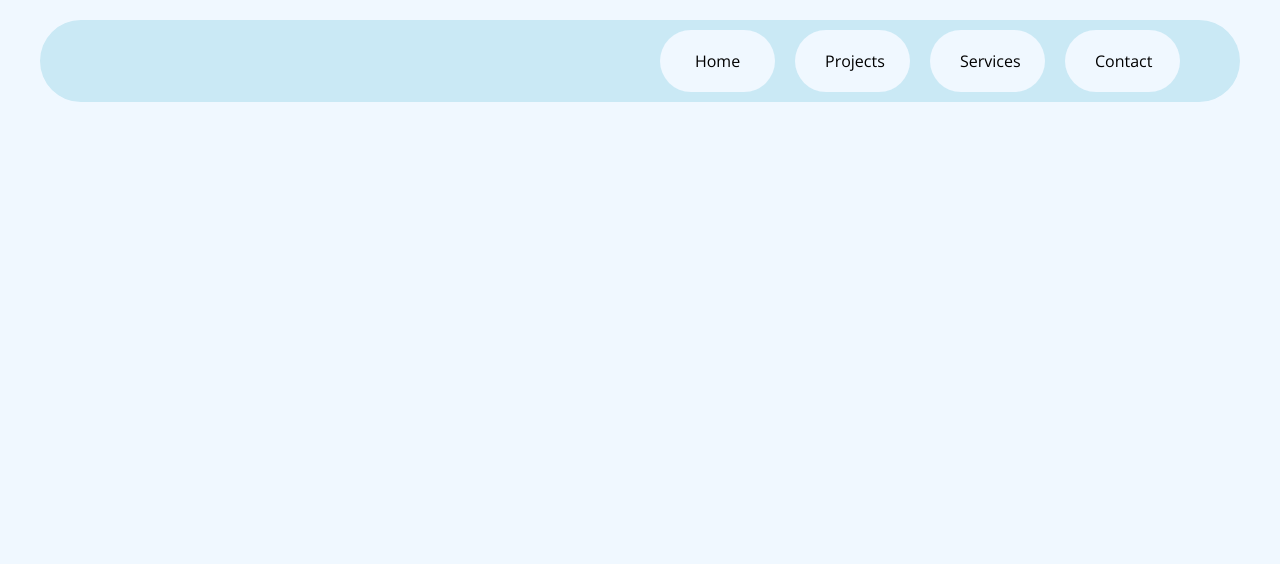
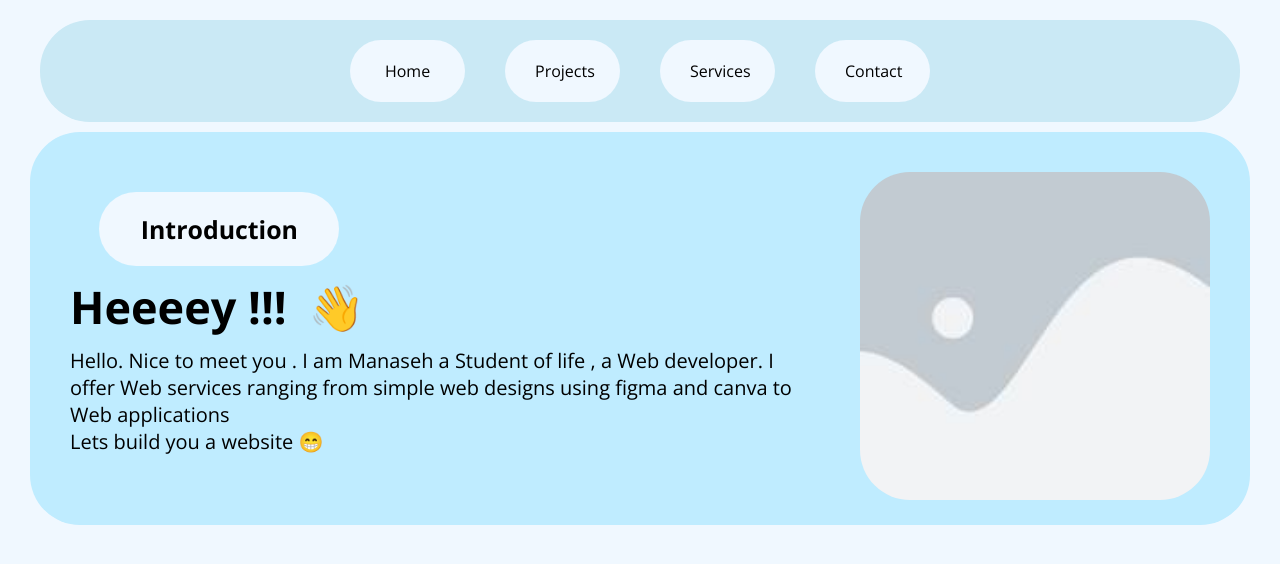
Before and after one commit to Manaseh1/new_portfolio, a plain HTML site: page index.html in a window 1280 px wide. Drawn offline with nearby package versions, Linux system fonts and the light colour scheme.

Commit message:
Hero section added with some few animations

```diff
--- a/index.html
+++ b/index.html
@@ -16,15 +16,38 @@
     <div class="navigation">
         <nav class="nav">
             <ul class="list">
-                <li class='list-item'>Home</li>
-                <li class='list-item'>Projects</li>
-                <li class='list-item'>Services</li>
-                <li class='list-item'>Contact</li>
+                <a href="">
+                    <li class='list-item'>Home</li>
+                </a>
+                <a href="">
+                    <li class='list-item'>Projects</li>
+                </a>
+                <a href="">
+                    <li class='list-item'>Services</li>
+                </a>
+                <a href="">
+                    <li class='list-item'>Contact</li>
+                </a>
             </ul>
         </nav>
     </div>
-    <section class="intro">
+    <section class="hero-section">
+        <div class="intro">
+            <h5>Introduction</h5>
+            <h1 class="waving">Heeeey !!! <span class="emoji"> &#128075;</span> </h1>
+            <div class="waving" data-hover="&#128075;"></div>
+            <p class="description">
+                Hello. Nice to meet you . I am Manaseh a Student of life , a Web developer. I offer Web services ranging
+                from simple web designs using figma and canva to Web applications
+                <br> Lets build you a website &#128513;
+            </p>
+        </div>
+        <div>
+            <img src="images/placeholder.jpeg" alt="" class="my_image">
+        </div>
+        <div>
 
+        </div>
     </section>
 </body>
 
--- a/style.css
+++ b/style.css
@@ -16,17 +16,120 @@ nav {
 .list {
     display: flex;
     flex-direction: row;
-    justify-content: flex-end;
+    justify-content: center;
     margin-right: 50px;
 }
 
 .list-item {
+    position: relative;
     padding: 20px 30px 20px 30px;
     font-size: medium;
     width: 55px;
-    text-align: center;
     margin: 10px;
     border-radius: 50px;
     list-style-type: none;
     background-color: #F0F8FF;
 }
+
+a {
+    text-decoration: none;
+    color: black;
+    text-align: center;
+}
+
+.hero-section {
+    padding-top: 20px;
+    background-color: #BFECFF;
+    border-radius: 50px;
+    display: flex;
+
+}
+
+@keyframes slippery {
+    from {
+        left: 500px;
+    }
+
+    to {
+        left: 10px;
+    }
+
+}
+
+.emoji {}
+
+.intro {
+    text-align: left;
+    font-size: 30px;
+    padding: 20px;
+
+}
+
+.intro h5 {
+    position: relative;
+    background-color: #F0F8FF;
+    padding: 20px;
+    text-align: center;
+    width: 200px;
+    border-radius: 50px;
+    animation-name: slippery;
+    animation-duration: 4s;
+    animation-direction: alternate;
+    animation-iteration-count: infinite;
+
+}
+
+.description {
+    text-align: left;
+    font-size: 20px;
+}
+
+.my_image {
+    width: 350px;
+    border-radius: 50px;
+}
+
+/* Wave try out one */
+
+.waving {
+    animation-name: wave-animation;
+    animation-duration: 3.0s;
+    animation-iteration-count: 2;
+    transform-origin: 70% 70%;
+}
+
+@keyframes wave-animation {
+    0% {
+        transform: rotate(0.0deg)
+    }
+
+    10% {
+        transform: rotate(14.0deg)
+    }
+
+    20% {
+        transform: rotate(-8.0deg)
+    }
+
+    30% {
+        transform: rotate(14.0deg)
+    }
+
+    40% {
+        transform: rotate(-4.0deg)
+    }
+
+    50% {
+        transform: rotate(10.0deg)
+    }
+
+    60% {
+        transform: rotate(0.0deg)
+    }
+
+    100% {
+        transform: rotate(0.0deg)
+    }
+}
+
+@media (max-width: 768px) {}
```
Also changed, not shown: images/placeholder.jpeg (added).
